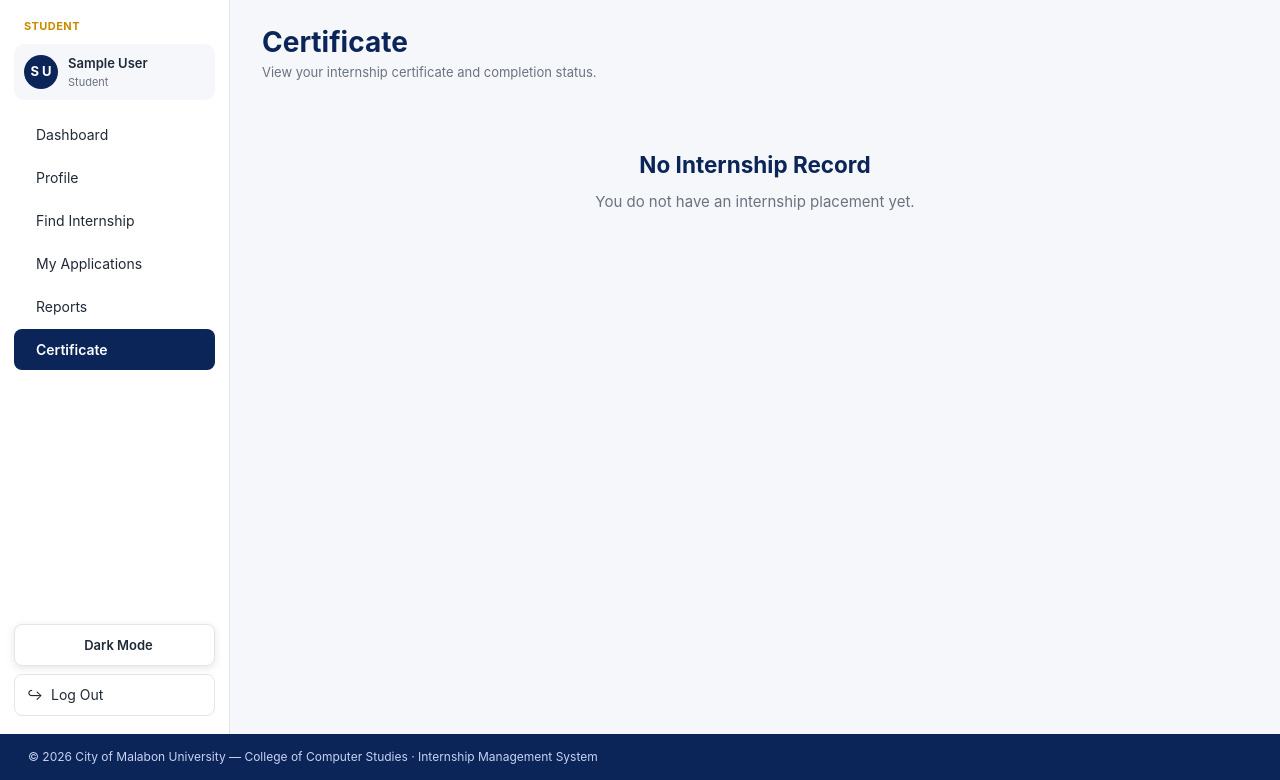
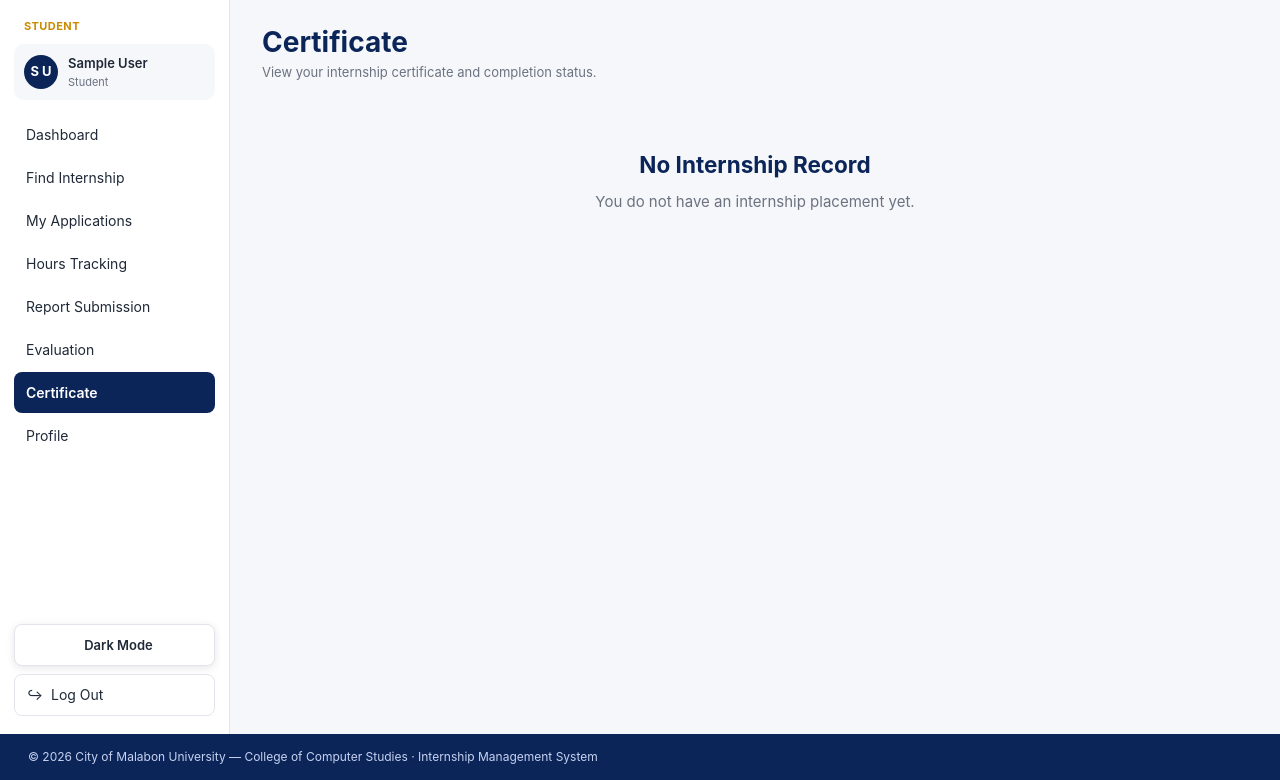
Before and after one commit to rayallenhernandez/ims_app, a Flask app: page /student/certificate in a window 1280 px wide. Shown: the part 72-852 px from the top of the page. Run offline with Flask 3, Linux system fonts and the light colour scheme; the visitor is signed in with stand-in values (Sample User, id 1); data that the repository does not hold is empty.

Commit message:
Fix student certificate sidebar navigation

```diff
--- a/templates/student/certificate.html
+++ b/templates/student/certificate.html
@@ -1,58 +1,22 @@
+
 {% extends "app_layout.html" %}
 
 
+{# =========================================================
+   SIDEBAR NAVIGATION
+   Uses the shared student navigation for consistency.
+========================================================= #}
+
 {% block sidebar_nav %}
 
-<a
-    href="{{ url_for('student.dashboard') }}"
-    class="sidebar-link"
->
-    <span></span>
-    Dashboard
-</a>
-
-<a
-    href="{{ url_for('student.profile') }}"
-    class="sidebar-link"
->
-    <span></span>
-    Profile
-</a>
-
-<a
-    href="{{ url_for('student.companies') }}"
-    class="sidebar-link"
->
-    <span></span>
-    Find Internship
-</a>
-
-<a
-    href="{{ url_for('student.applications') }}"
-    class="sidebar-link"
->
-    <span></span>
-    My Applications
-</a>
-
-<a
-    href="{{ url_for('student.reports') }}"
-    class="sidebar-link"
->
-    <span></span>
-    Reports
-</a>
-
-<a
-    href="{{ url_for('student.certificate') }}"
-    class="sidebar-link active"
->
-    <span></span>
-    Certificate
-</a>
+    {% include "partials/student_nav.html" %}
 
 {% endblock %}
 
+
+{# =========================================================
+   PAGE CONTENT
+========================================================= #}
 
 {% block content %}
 
@@ -212,9 +176,7 @@
     <div class="requirements-list">
 
 
-        <!-- =================================================
-             HOURS
-        ================================================== -->
+        <!-- REQUIRED HOURS -->
 
         <div class="requirement-row">
 
@@ -251,9 +213,7 @@
         </div>
 
 
-        <!-- =================================================
-             WEEKLY REPORTS
-        ================================================== -->
+        <!-- WEEKLY REPORTS -->
 
         <div class="requirement-row">
 
@@ -287,9 +247,7 @@
         </div>
 
 
-        <!-- =================================================
-             EVALUATION
-        ================================================== -->
+        <!-- EVALUATION -->
 
         <div class="requirement-row">
 
@@ -323,9 +281,7 @@
         </div>
 
 
-        <!-- =================================================
-             CERTIFICATE UPLOAD
-        ================================================== -->
+        <!-- CERTIFICATE UPLOAD -->
 
         <div class="requirement-row">
 
@@ -396,9 +352,7 @@
     {% if cert and cert.pdf_path %}
 
 
-        <!-- =================================================
-             UPLOAD SUCCESS MESSAGE
-        ================================================== -->
+        <!-- UPLOAD SUCCESS MESSAGE -->
 
         <div class="success-box">
 
@@ -427,9 +381,7 @@
         </div>
 
 
-        <!-- =================================================
-             CERTIFICATE IMAGE
-        ================================================== -->
+        <!-- CERTIFICATE IMAGE -->
 
         <div class="certificate-preview">
 
@@ -442,9 +394,7 @@
         </div>
 
 
-        <!-- =================================================
-             BUTTONS
-        ================================================== -->
+        <!-- CERTIFICATE BUTTONS -->
 
         <div class="button-group">
 
@@ -484,9 +434,7 @@
     {% else %}
 
 
-        <!-- =================================================
-             NOT YET UPLOADED
-        ================================================== -->
+        <!-- CERTIFICATE NOT YET UPLOADED -->
 
         <div class="empty-state">
 
```
